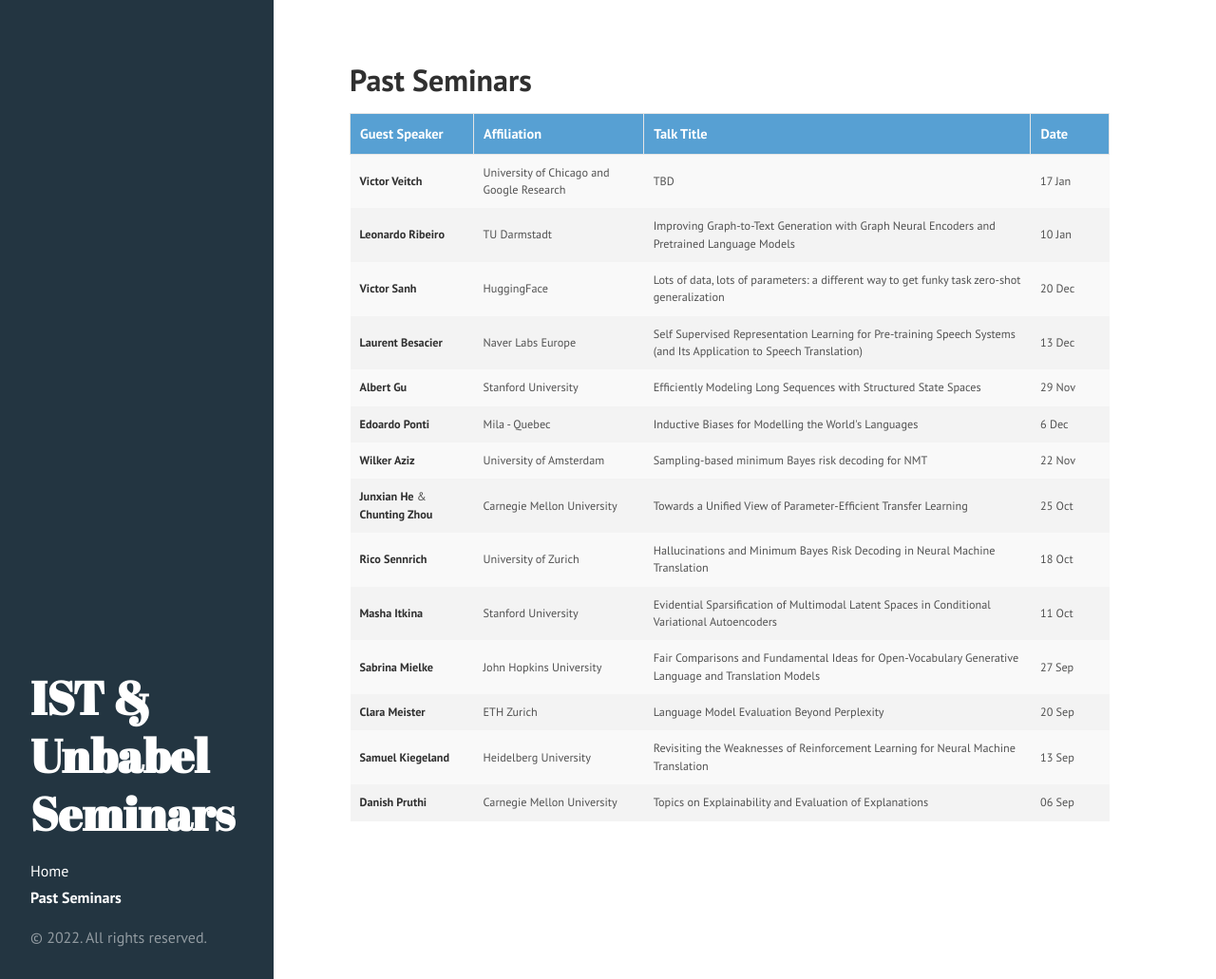
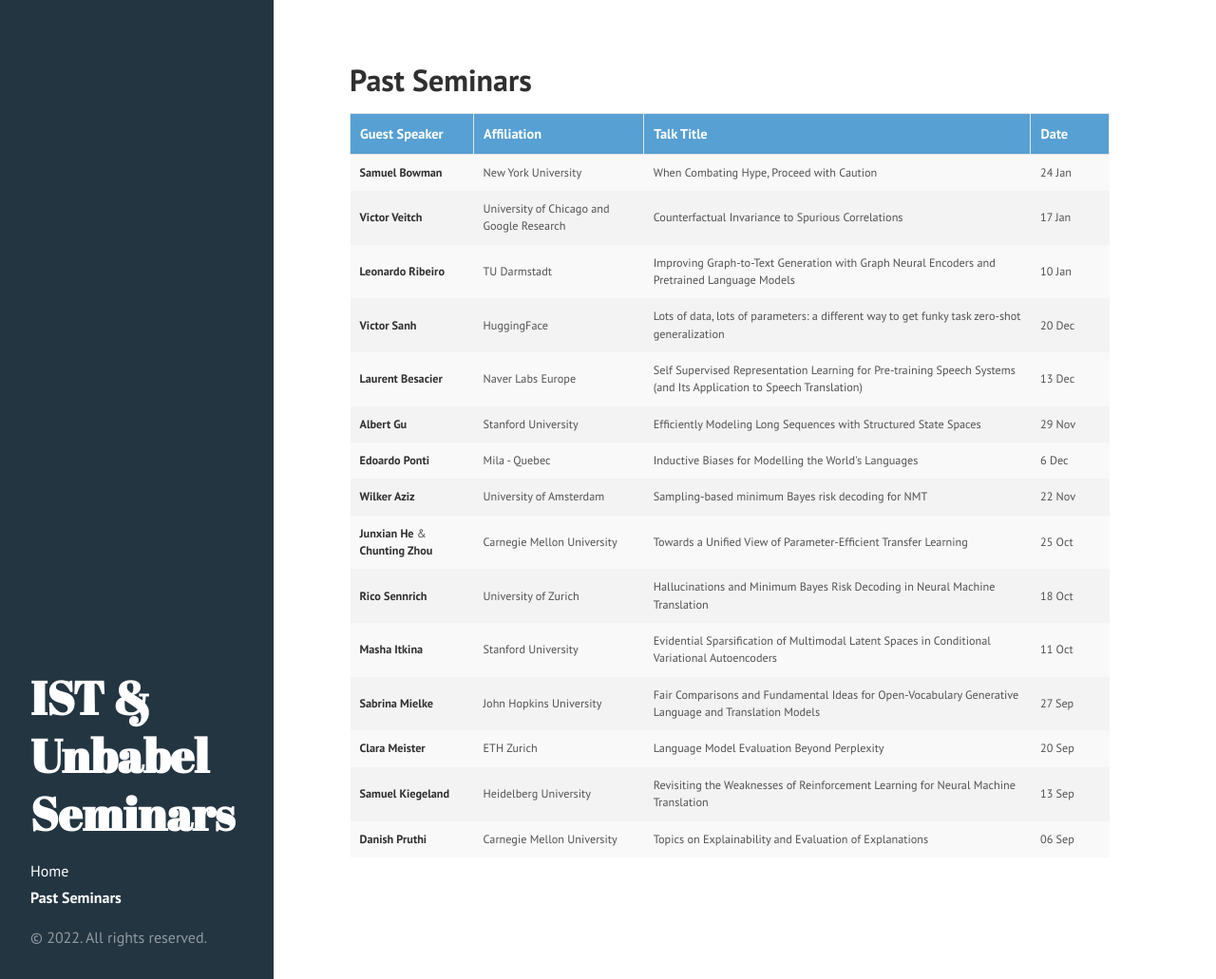
Before and after one commit to IST-Unbabel-Seminars/ist-unbabel-seminars.github.io, a Jekyll site: the page built from past_seminars.md, in a window 1280 px wide and 1031 px high. Shown: the whole window at 95% size. Built offline with Jekyll 4.4.1, drawn with Linux system fonts in a browser that asks for light colours; Markdown is read by kramdown in place of the engine named in the settings.

Commit message:
Update past_seminars.md

```diff
--- a/past_seminars.md
+++ b/past_seminars.md
@@ -59,9 +59,15 @@ th, td {
     </thead>
     <tbody>
         <tr class="past-row">
+            <td><strong>Samuel Bowman</strong></td>
+            <td>New York University</td>
+            <td>When Combating Hype, Proceed with Caution</td>
+            <td>24 Jan</td>
+        </tr>
+        <tr class="past-row">
             <td><strong>Victor Veitch</strong></td>
             <td>University of Chicago and Google Research</td>
-            <td>TBD</td>
+            <td>Counterfactual Invariance to Spurious Correlations</td>
             <td>17 Jan</td>
         </tr>
         <tr class="past-row">
```
